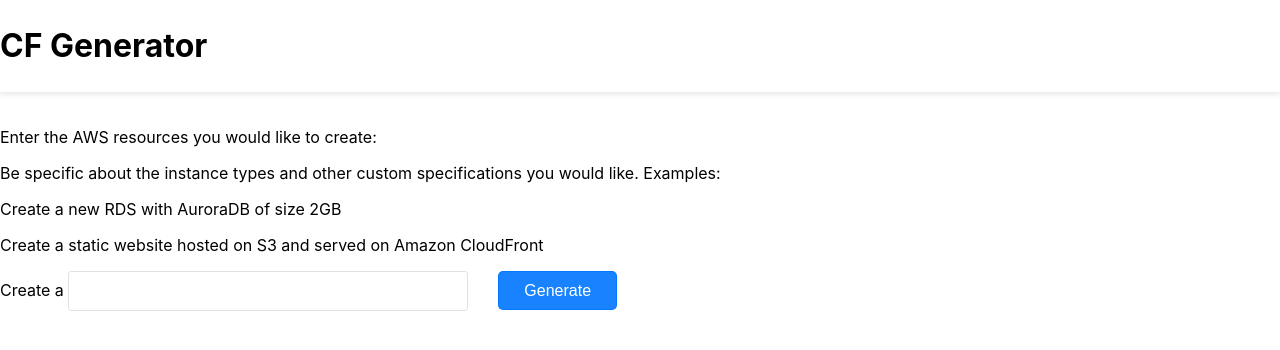
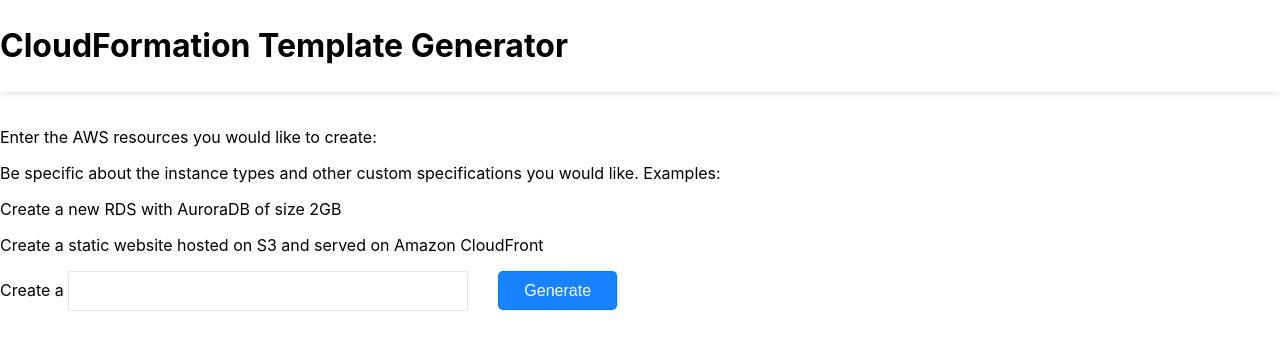
Before and after one commit to sagar1025/gpt3-cloudformation, a Next.js app: page / in a window 1280 px wide. Shown: the top 350 px of the page. Built offline with nearby package versions, Linux system fonts and the light colour scheme.

Commit message:
change header name

```diff
--- a/components/layout.js
+++ b/components/layout.js
@@ -18,7 +18,7 @@
       </Head>
       <header className={styles.header}>
           <div className={styles.container}>
-            <h1 style={{textAlign: 'left', width: '100%'}}>CF Generator</h1>
+            <h1 style={{textAlign: 'left', width: '100%'}}>CloudFormation Template Generator</h1>
           </div>
 
       </header>
```
